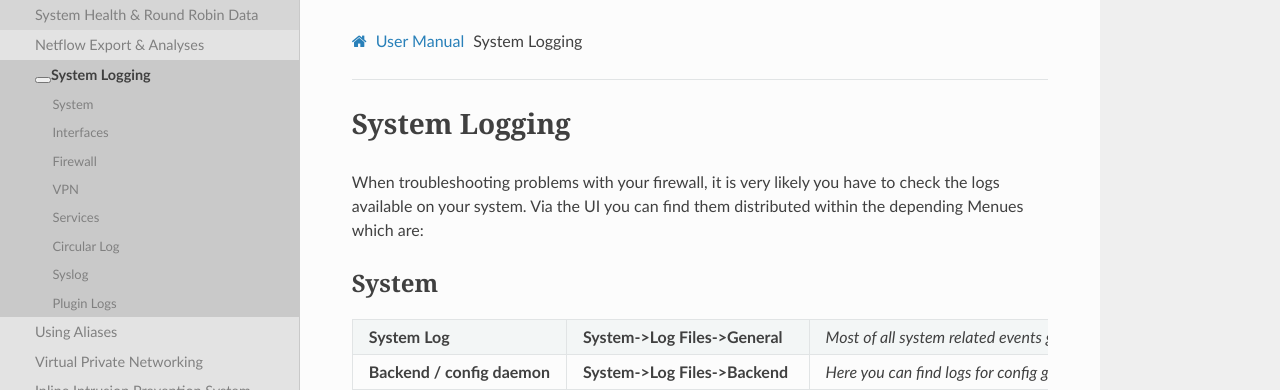
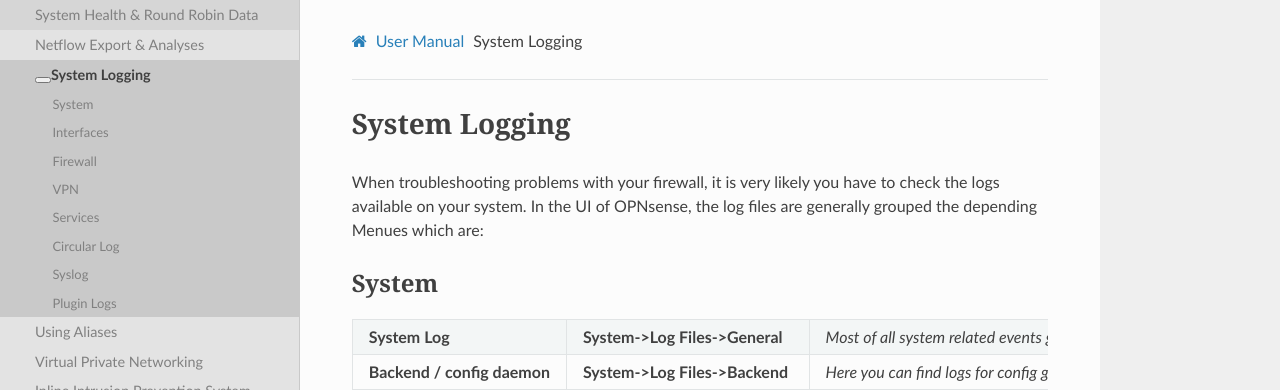
Before and after one commit to opnsense/docs, a Sphinx documentation site: the page built from source/manual/logging.rst, in a window 1280 px wide and 900 px high. Shown: the top 390 px of the window. Built offline with Sphinx 7.4.7 and the Read the Docs theme 2.0.0, drawn with Linux system fonts in a browser that asks for light colours; nearby versions of some CDN libraries; some web fonts are replaced; library files that are not in the unit come from our copies.

Commit message:
Update source/manual/logging.rst
Co-Authored-By: mimugmail <m.muenz@gmail.com>

```diff
--- a/source/manual/logging.rst
+++ b/source/manual/logging.rst
@@ -3,7 +3,7 @@ System Logging
 ==============
 
 When troubleshooting problems with your firewall, it is very likely you have to check
-the logs available on your system. Via the UI you can find them distributed within
+the logs available on your system. In the UI of OPNsense, the log files are generally grouped
 the depending Menues which are:
 
 ------
```
